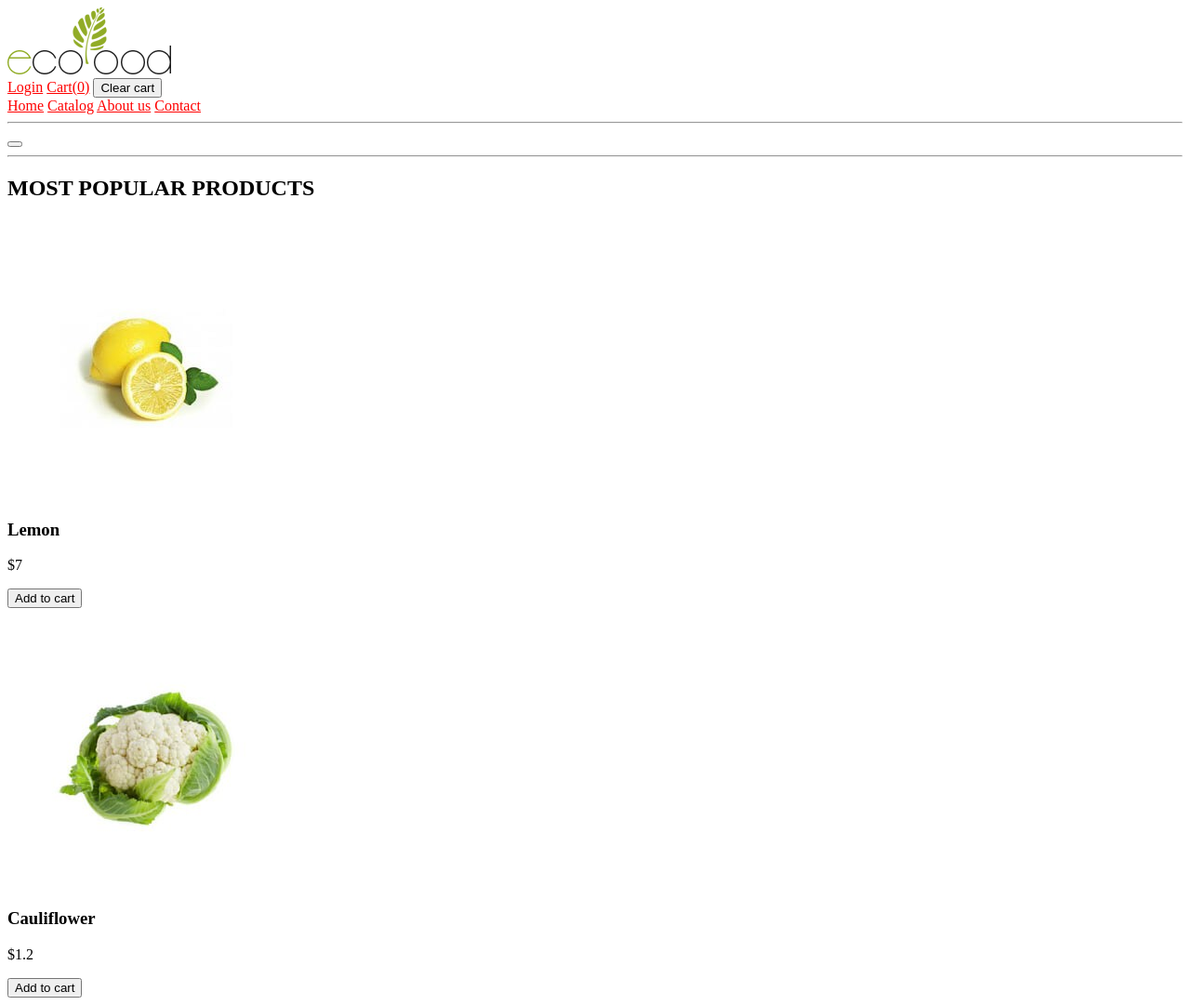
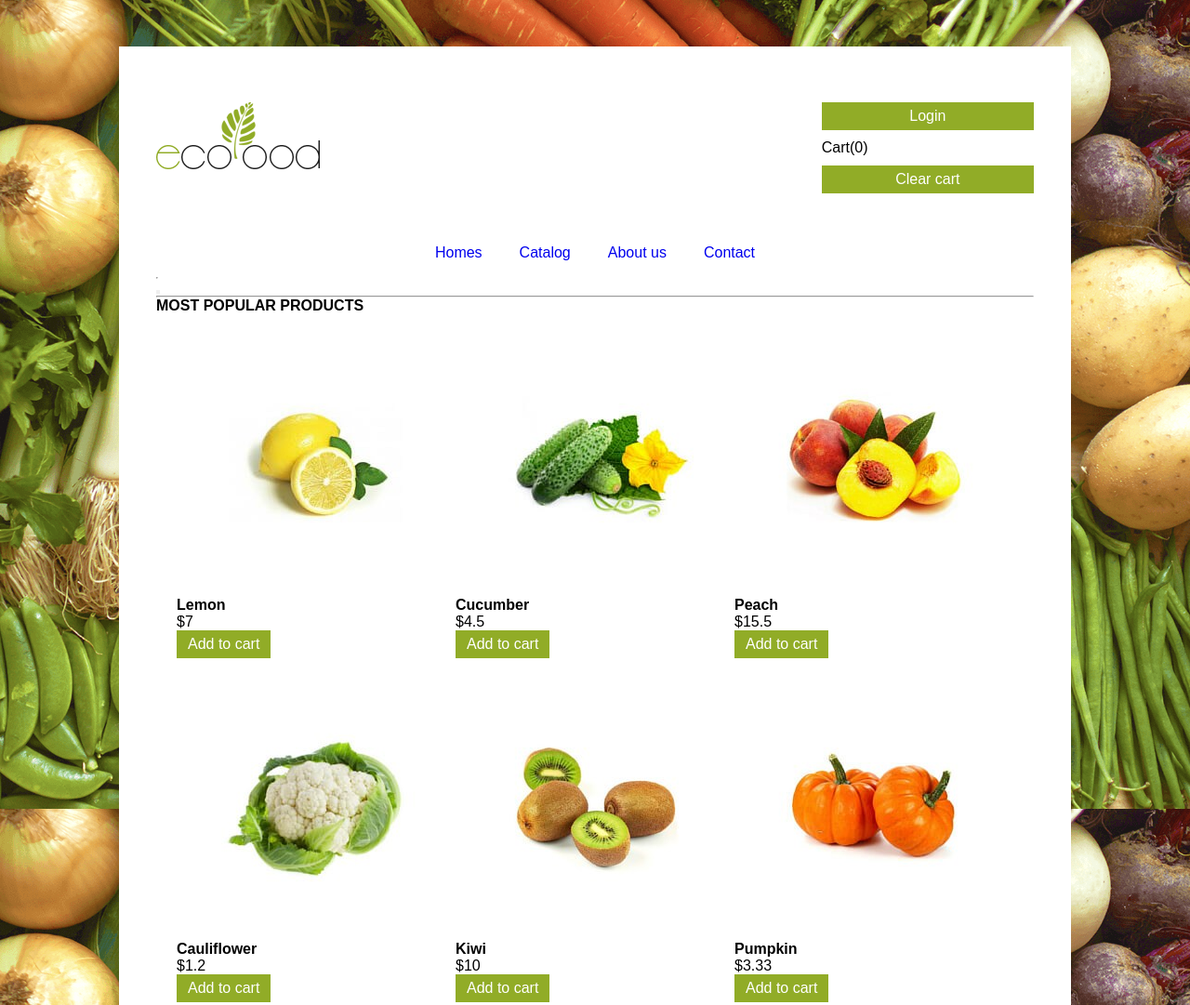
Before and after one commit to voitovich605/EccoFood, a plain HTML site: page index.html in a window 1280 px wide. Shown: the top 1081 px of the page at 93% size. Drawn offline with Linux system fonts and the light colour scheme.

Commit message:
first commit

```diff
--- a/css/style.css
+++ b/css/style.css
@@ -1,41 +1,164 @@
-/*body{
-    background-color:white ;
+* {
+    margin: 0;
+    padding: 0;
+
+    font-family: 'Roboto', sans-serif;
+    font-family: 'Montserrat', sans-serif;
+    font-size: 16px;
 }
-/* .products{
-    display: flex;
-   text-align: center; */
 
+a{
+    text-decoration: none;
+}
 
+body {
+    background: url(../img/bg.png) no-repeat center;
+    background-size: cover;
+    background-attachment: fixed;
+}
 
+.wrapper {
+    background-color: white;
+    margin: 50px 10%;
+    max-width: 1024px;
+    padding: 60px 40px;
+}
 
+.button {
+    background-color: #91ac27;
+    border: none;
+    padding: 6px 12px;
+    color: white;
+    transition: all 0.5s;
+    cursor: pointer;
+}
 
-/*.products-centr-1{
-    display: flex;
-    justify-content: space-between;
-    align-items: center;
+.button:hover {
+    background-color: #629c16;
+    transition: all 0.5s;
+}
+
+.link{
+    color: black;
+    transition: all 0.5s;
+    margin: 10px 0;
+
+}
+
+.link:hover{
+    color: #91ac27;
+    transition: all 0.5s;
+}
+
+nav > a{
+    border-bottom: 2px solid transparent;
+    padding: 15px 5px;
+    transition: all 0.5s;
+}
+
+nav > a:hover {
+    border-bottom: 2px solid #91ac27;
+    transition: all 0.5s;
+}
+
+* {
+    margin: 0;
+    padding: 0;
+
+    font-family: 'Roboto', sans-serif;
+    font-family: 'Montserrat', sans-serif;
+    font-size: 16px;
+}
+h2{
+    width: 100%
+}
+
+a{
+    text-decoration: none;
+}
+
+body {
+    background: url(../img/bg.png) no-repeat center;
+    background-size: cover;
+    background-attachment: fixed;
+}
+
+.wrapper {
+    background-color: white;
+    margin: 50px 10%;
+    max-width: 1024px;
+    padding: 60px 40px;
+}
+
+.button {
+    background-color: #91ac27;
+    border: none;
+    padding: 6px 12px;
+    color: white;
+    transition: all 0.5s;
+    cursor: pointer;
     text-align: center;
-    flex-basis: 20%;
-    flex-wrap: wrap;
+
 }
-*/
-/*.products-centr-2{
-    display: flex;
-    justify-content: space-between;
-    align-items: center;
-    text-align: center;
-    flex-basis: 20%;
-    flex-wrap: wrap;
 
-}*/
+.button:hover {
+    background-color: #629c16;
+    transition: all 0.5s;
 
-/*.products-centr-3{
+}
+
+.link{
+    color: black;
+    transition: all 0.5s;
+}
+
+.link:hover{
+    color: #91ac27;
+    transition: all 0.5s;
+}
+nav > . link{
+    margin-left: 15px;
+    margin-right: 15px;
+
+}
+
+nav > a{
+    border-bottom: 2px solid transparent;
+    padding: 15px 5px;
+    transition: all 0.5s;
+    margin-left: 15px;
+    margin-right: 15px;
+}
+
+nav > a:hover {
+    border-bottom: 2px solid #91ac27;
+    transition: all 0.5s;
+}
+
+nav{
+
     display: flex;
     justify-content: center;
-    align-items: center;
-    text-align: center;
-    flex-basis: 20%;
+    width: 100%;
+    margin-top: 40px;
+}
 
-}*/
-a{
-    color: red;
+header {
+    display: flex;
+    flex-wrap: wrap;
+    justify-content: space-between;
+
 }
+ header section{
+display: flex;
+flex-direction: column;
+flex-grow: 1;
+}
+header > a{
+    flex-grow: 4;
+}
+.products{
+    display: flex;
+    flex-wrap: wrap;
+    justify-content: center;
+}
--- a/index.html
+++ b/index.html
@@ -10,15 +10,16 @@
 
 </head>
 <body>
-	<header>
-		<a href="#"><img src="img/logo.png" alt="logo"></a>
-		<section>
-			<a href="#">Login</a>
-			<a href="#">Cart(<span>0</span>)</a>
-			<button>Clear cart</button>
+	<div class="wrapper">
+		<header>
+				<a href="#"><img src="img/logo.png" alt="logo"></a>
+			<section>
+			<a href="#" class="button">Login</a>
+			<a href="#" class="link">Cart(<span>0</span>)</a>
+			<button class="button">Clear cart</button>
 		</section>
 		<nav>
-			<a href="#">Home</a>
+			<a href="#">Homes</a>
 			<a href="#">Catalog</a>
 			<a href="#">About us</a>
 			<a href="#">Contact</a>
@@ -40,7 +41,7 @@
 								<img src="img/lemon.jpg" alt="lemon">
 								<h3>Lemon</h3>
 								<p>$7</p>
-								<button> Add to cart</button>
+								<button class="button"> Add to cart</button>
 							</article>
 						</section>
 						<section>
@@ -48,7 +49,7 @@
 								<img src="img/cauliflower.jpg" alt="Cauliflower">
 								<h3>Cauliflower</h3>
 								<p>$1.2</p>
-								<button> Add to cart</button>
+								<button class="button"> Add to cart</button>
 							</article>
 						</section>
 						<section>
@@ -56,7 +57,7 @@
 								<img src="img/corn.jpg" alt="Corn">
 								<h3>Corn</h3>
 								<p>$2</p>
-								<button> Add to cart</button>
+								<button class="button"> Add to cart</button>
 							</article>
 						</section>
 					</section>
@@ -67,7 +68,7 @@
 									<img src="img/cucumber.jpg" alt="Cucumber">
 									<h3>Cucumber</h3>
 									<p>$4.5</p>
-									<button> Add to cart</button>
+									<button class="button"> Add to cart</button>
 								</article>
 							</section>
 
@@ -76,7 +77,7 @@
 									<img src="img/kiwi.jpg" alt="Kiwi">
 									<h3>Kiwi</h3>
 									<p>$10</p>
-									<button> Add to cart</button>
+									<button class="button"> Add to cart</button>
 								</article>
 							</section>
 
@@ -85,7 +86,7 @@
 									<img src="img/lime.jpg" alt="Lime">
 									<h3>Lime</h3>
 									<p>$9.6</p>
-									<button> Add to cart</button>
+									<button class="button"> Add to cart</button>
 								</article>
 							</section>
 						</section>
@@ -96,7 +97,7 @@
 									<img src="img/peach.jpg" alt="Peach">
 									<h3>Peach</h3>
 									<p>$15.5</p>
-									<button> Add to cart</button>
+									<button class="button"> Add to cart</button>
 								</article>
 							</section>
 							<section>
@@ -104,7 +105,7 @@
 									<img src="img/pumpkin.jpg" alt="Pumpkin">
 									<h3>Pumpkin</h3>
 									<p>$3.33</p>
-									<button> Add to cart</button>
+									<button  class="button"> Add to cart</button>
 								</article>
 							</section>
 						</section>
@@ -170,7 +171,8 @@
 			<a href="instagram.com">instagram</a>
 		</section>
 		<p> &copy; All rights reserved. </p>
-	</footer>
+	  </footer>
 
+	</div>
 </body>
 </html>
```
